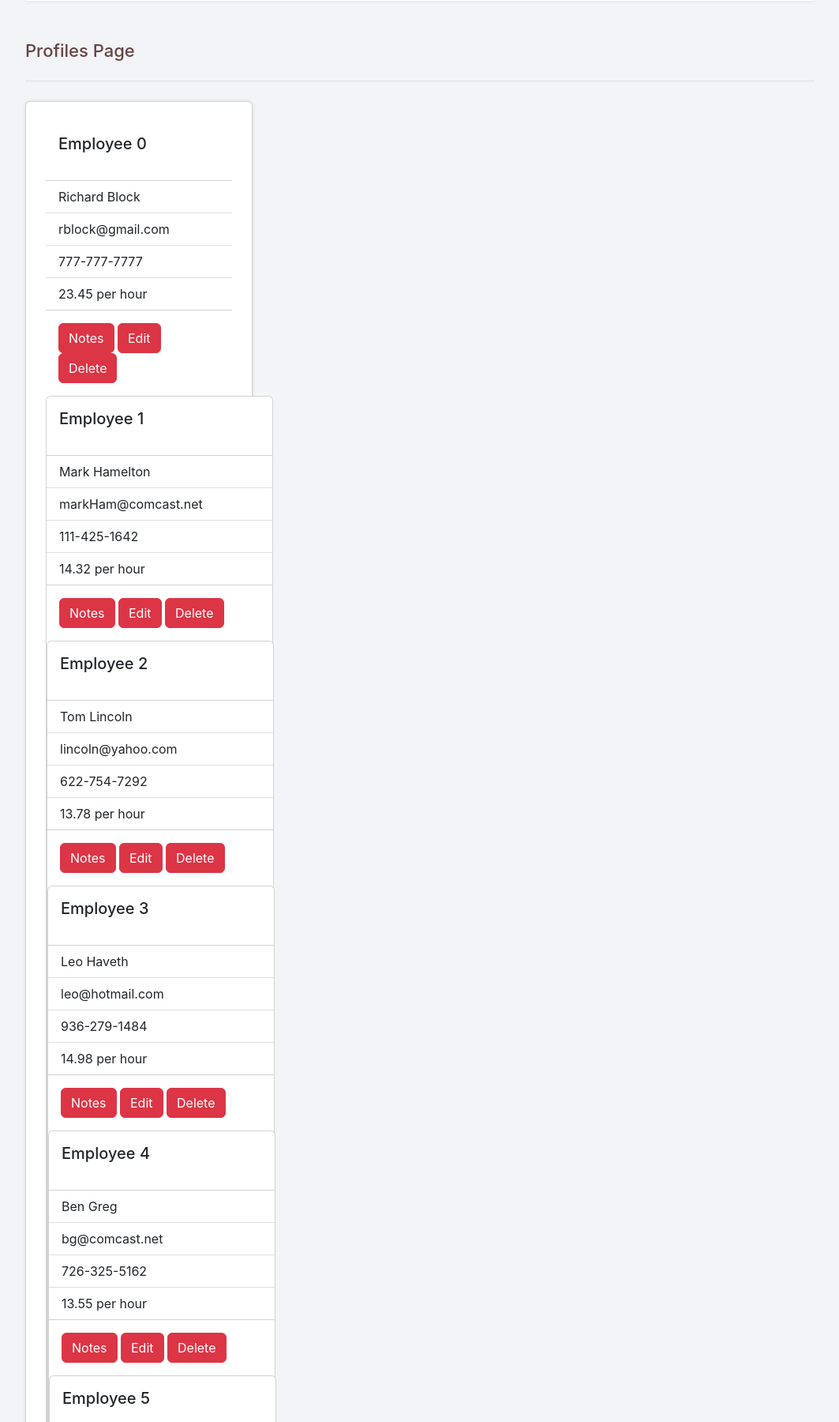
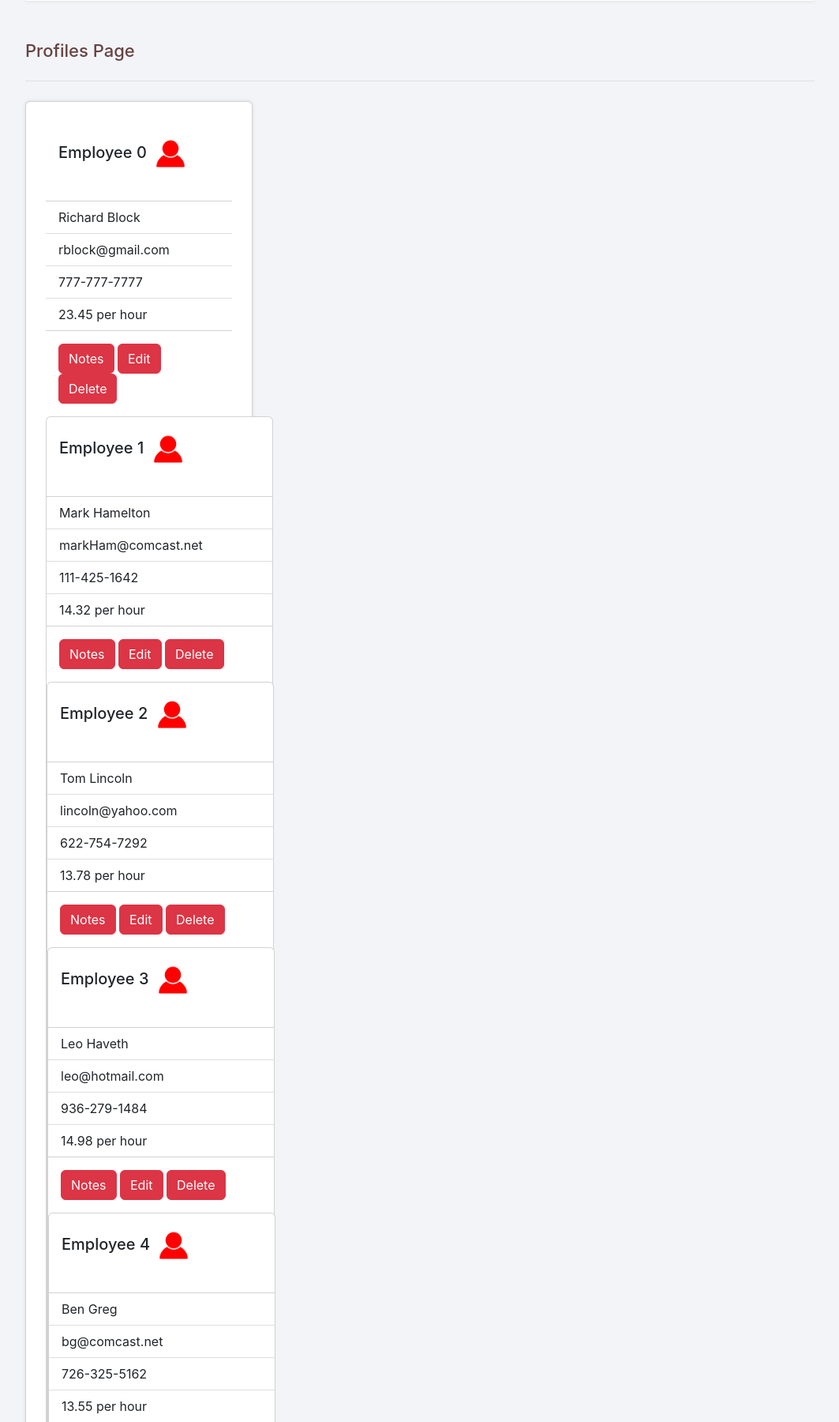
Before and after one commit to MannyEchavez/Skedulee, a Flask app: page /employeeprofiles in a window 1280 px wide. Shown: the part 172-1972 px from the top of the page at 79% size, without its empty margins (108-1171 px from the left). Run offline with Flask 2, Linux system fonts and the light colour scheme; a user stored in the database is signed in; data comes from the database, SQL or seed files in the repository; some libraries are stand-ins or nearby versions.

Commit message:
minor update 11/4/22

```diff
--- a/Structure/Lab2/templates/employeeprofiles.html
+++ b/Structure/Lab2/templates/employeeprofiles.html
@@ -8,7 +8,7 @@
 {% for item in emp_t %}
 <div class="card" style="width: 18rem;">
     <div class="card-body">
-      <h5 class="card-title">Employee {{ item['employee_id'] }} </h5>
+      <h5 class="card-title">Employee {{ item['employee_id'] }} <img src="../static/defaultpfp.png" width="50px"> </h5>
       <p class="card-text"></p>
     </div>
     <ul class="list-group list-group-flush">
```
Also changed, not shown: Structure/Lab2/static/defaultpfp.png (added), Structure/Lab2/templates/productivityCalculations.js (renamed from Structure/Lab2/productivityCalculations.js).
